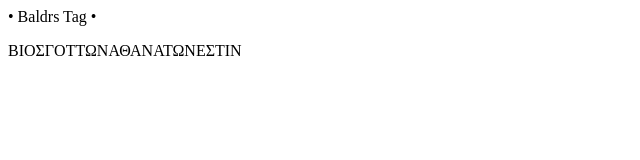
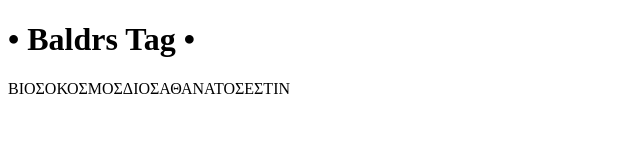
Before and after one commit to Siegfried-Gottlich-Wotansson/Baldrs-Werke, a plain HTML site: page - Die Naturphilosophien - The Sciences of Natural Philosophy -.html in a window 1280 px wide. Shown: the whole page, without its empty margins (0-640 px from the left). Drawn offline with Linux system fonts and the light colour scheme.

Commit message:
Update - Die Naturphilosophien - The Sciences of Natural Philosophy -.html

```diff
--- a/- Die Naturphilosophien - The Sciences of Natural Philosophy -.html
+++ b/- Die Naturphilosophien - The Sciences of Natural Philosophy -.html
@@ -1,8 +1,8 @@
 <!DOCTYPE html>
 <html>
   <body>
-    <hi> • Baldrs Tag • </h1>
-     <p> ΒΙΟΣΓΟΤΤΩΝΑΘΑΝΑΤΩΝΕΣΤΙΝ
+    <h1> • Baldrs Tag • </h1>
+     <p> ΒΙΟΣΟΚΟΣΜΟΣΔΙΟΣΑΘΑΝΑΤΟΣΕΣΤΙΝ
        <p>
          </body>
   </htmal>
```
